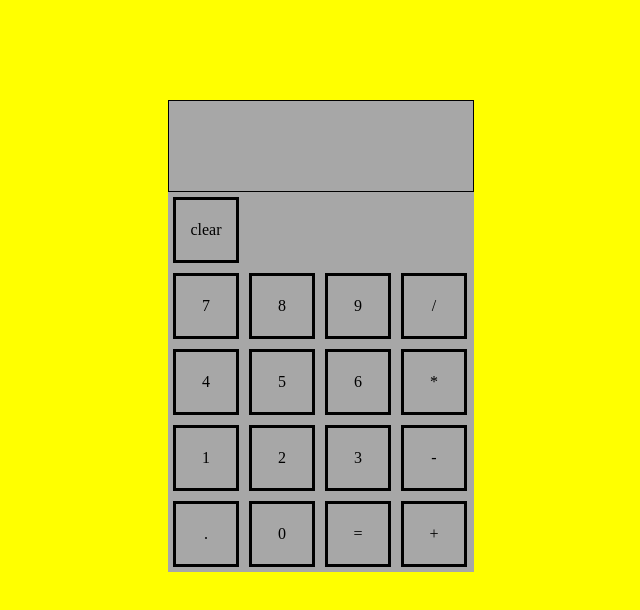
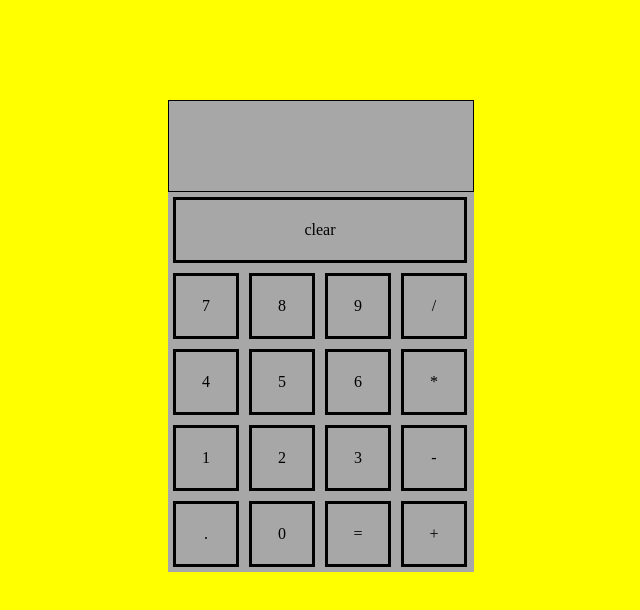
Before and after one commit to elitecdog/Calculator-Project, a plain HTML site: page index.html in a window 1280 px wide. Shown: the whole page, without its empty margins (319-959 px from the left). Drawn offline with Linux system fonts and the light colour scheme.

Commit message:
Added new styling to the clear button

```diff
--- a/style.css
+++ b/style.css
@@ -50,6 +50,20 @@
     align-items: center;
     justify-content: center;
   }
+  #clear {
+    display: grid;
+    width:288px;
+    height:60px;
+    aspect-ratio:1;
+    max-width:300px;
+    max-height:300px;
+    margin:5px;
+    background-color:rgb(167, 167, 167);
+    border:black;
+    border-style: solid;
+    align-items: center;
+    justify-content: center;
+  }
 
   .row1, .row2, .row3, .row4, .row5{
     display:flex;
```
